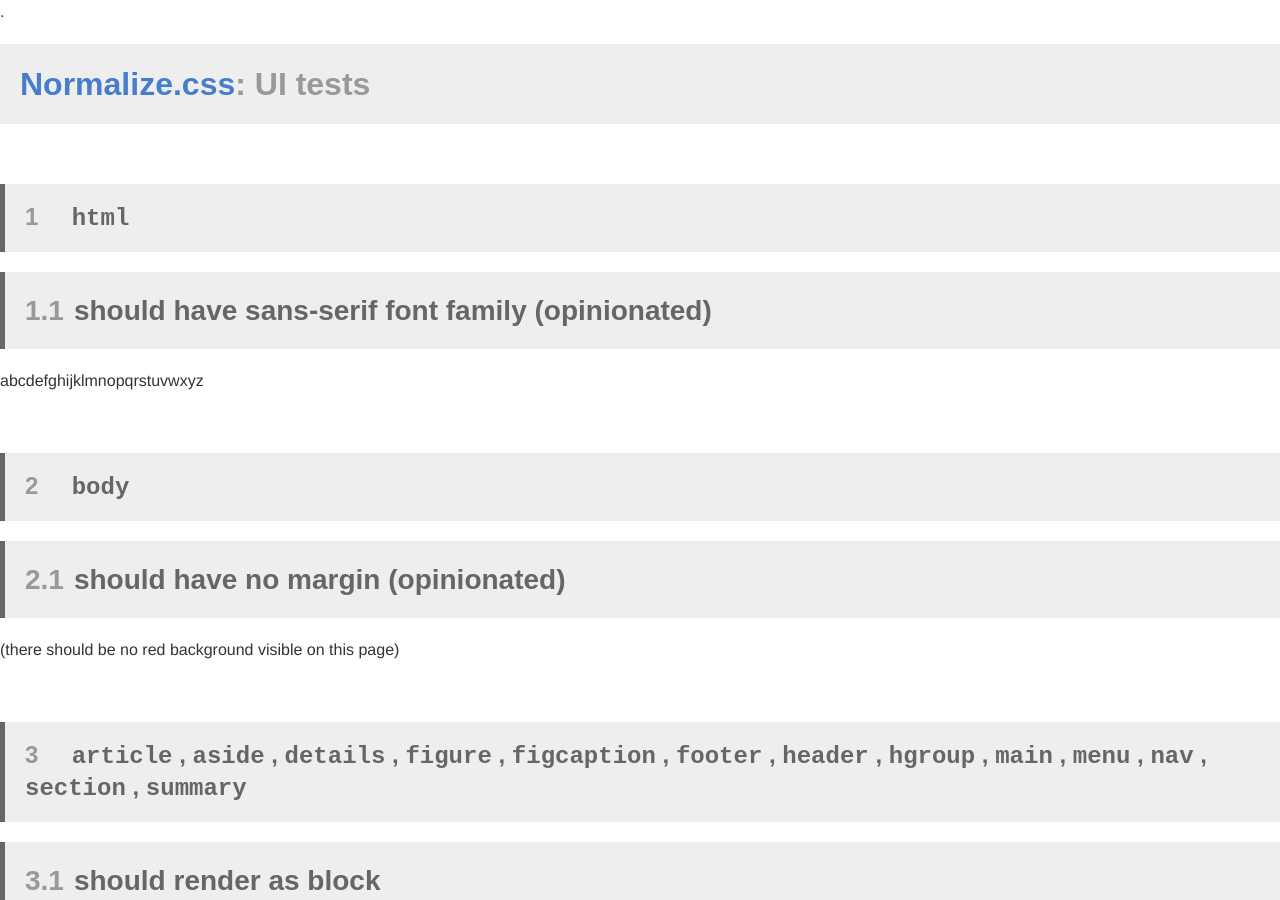
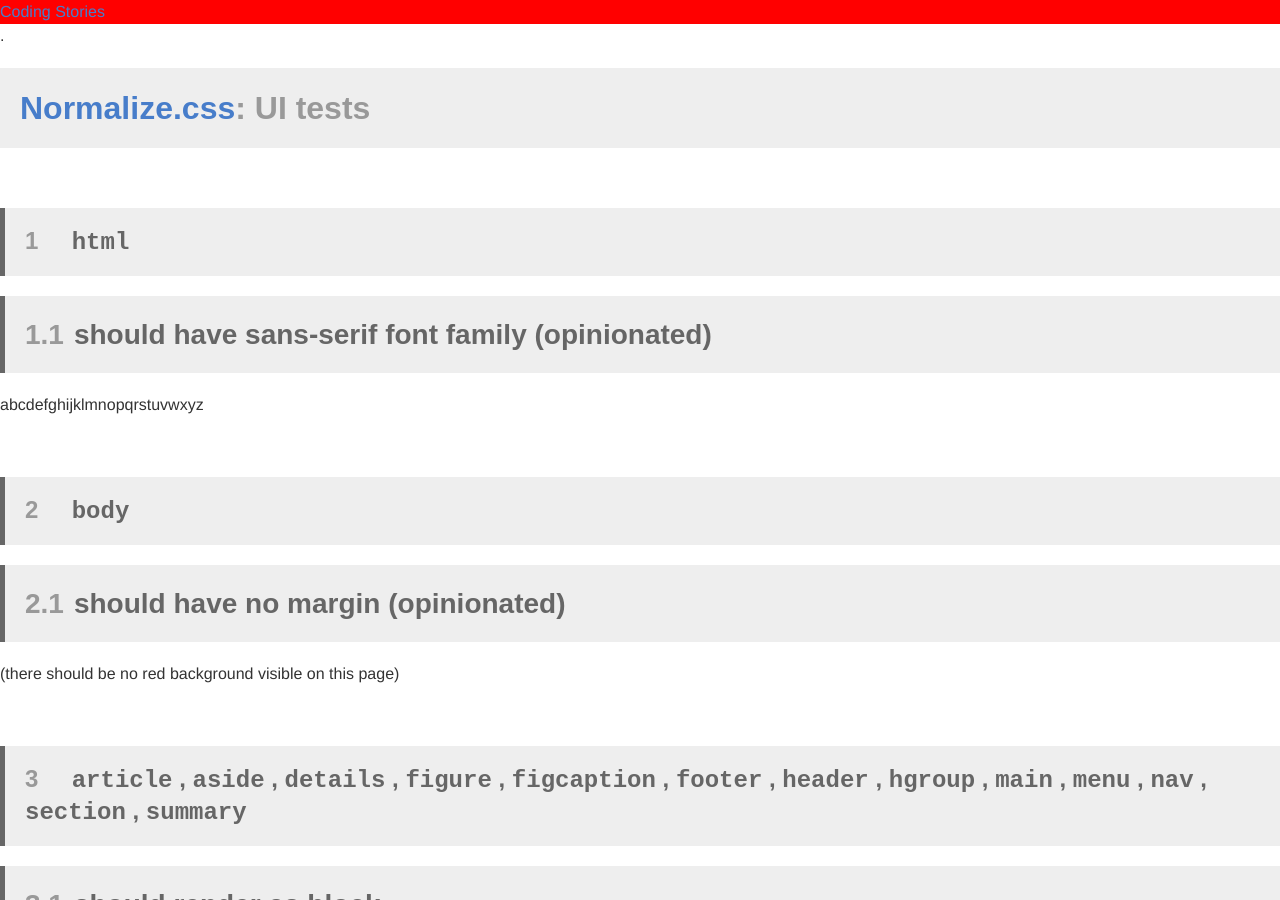
Before and after one commit to nickraptis/nickraptis.github.io, a Jekyll site: the page built from v2/normtest.html, in a window 1280 px wide and 900 px high. Built offline with Jekyll 4.4.1, drawn with Linux system fonts in a browser that asks for light colours; Markdown is read by kramdown in place of the engine named in the settings.

Commit message:
Add header stub

```diff
--- /dev/null
+++ b/_includes/v2/header.html
@@ -0,0 +1,5 @@
+<header>
+	<div class="wrapper">
+		<a class="site-title" href="{{ site.baseurl }}/v2/">{{ site.title }}</a>
+	</div>
+</header>
--- a/_layouts/v2/default.html
+++ b/_layouts/v2/default.html
@@ -2,6 +2,7 @@
 <html lang="en">
 {% include v2/head.html %}
 <body>
+{% include v2/header.html %}
 {{ content }}
 </body>
 </html>
```
